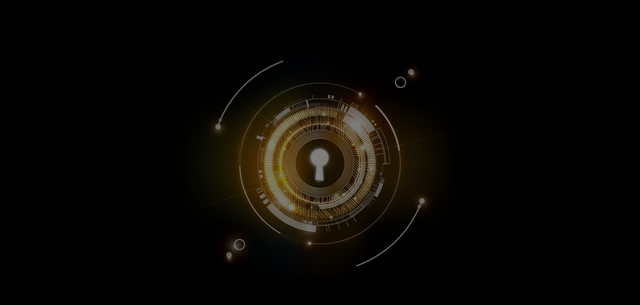
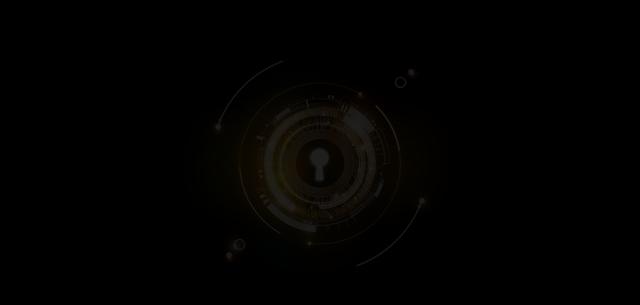
Before and after one commit to UHB4/stop_scan, a React (Create React App) app: page / in a window 1280 px wide. Shown: the part 235-540 px from the top of the page, without its empty margins (320-960 px from the left). Built offline with nearby package versions, Linux system fonts and the light colour scheme.

Commit message:
랜딩페이지 keyHole 이미지 애니메이션 1차구현
위아래로 움직이는거 무한반복

```diff
--- a/package.json
+++ b/package.json
@@ -6,6 +6,7 @@
     "@testing-library/jest-dom": "^5.17.0",
     "@testing-library/react": "^13.4.0",
     "@testing-library/user-event": "^13.5.0",
+    "gsap": "^3.12.5",
     "react": "^18.3.1",
     "react-dom": "^18.3.1",
     "react-router-dom": "^6.25.1",
--- a/src/pages/LandingPage.jsx
+++ b/src/pages/LandingPage.jsx
@@ -1,12 +1,32 @@
-import React from 'react';
+import React,{ useEffect, useRef} from 'react';
+import gsap from 'gsap';
+import {ScrollTrigger} from "gsap/ScrollTrigger";
 import styles from './_LandingPage.module.scss';
 import keyHole from '../assets/landing/carKeyHole.jpg'
 
 export default function LandingPage() {
+    gsap.registerPlugin(ScrollTrigger);
+    const imgRef = useRef(null);
+
+    useEffect(() => {
+        gsap.to(imgRef.current, {
+            opacity:1,
+            y: -20, // y축으로 20이동
+            repeat: -1, // 무한반복
+            yoyo: true, // 다시 원래위치로 돌아옴
+            duration: 1,
+            ease: 'power1.inOut',
+
+        })
+    }, []);
+
+
     return (
         <div className={styles.landingPage}>
-            <div className={styles.holeBox}>
-                <img src={keyHole} alt="keyHole" />
+            <div className={styles.section1}>
+                <div className={styles.holeBox}>
+                <img ref={imgRef}src={keyHole} alt="keyHole" />
+                </div>
             </div>
         </div>
     );
--- a/src/pages/_LandingPage.module.scss
+++ b/src/pages/_LandingPage.module.scss
@@ -2,14 +2,20 @@
 @import '../styles/utils/variables';
 
 .landingPage {
+}
+
+.section1 {
+  background-color: $background-dark;
+  height: 100vh;
+  width: 100vw;
   @include flexCenter;
-  height: 100vh;
-  background-color: $background-dark;
-  color: $background-light;
-  text-align: center;
   .holeBox {
     img {
-      opacity: 0.5;
+      opacity: 0.1;
+      transition: opacity 0.1s;
     }
   }
 }
+.section2 {
+
+}
```
Also changed, not shown: src/pages/MainPage.jsx (added), 2 other files (tests, documents, lock files or other folders).
